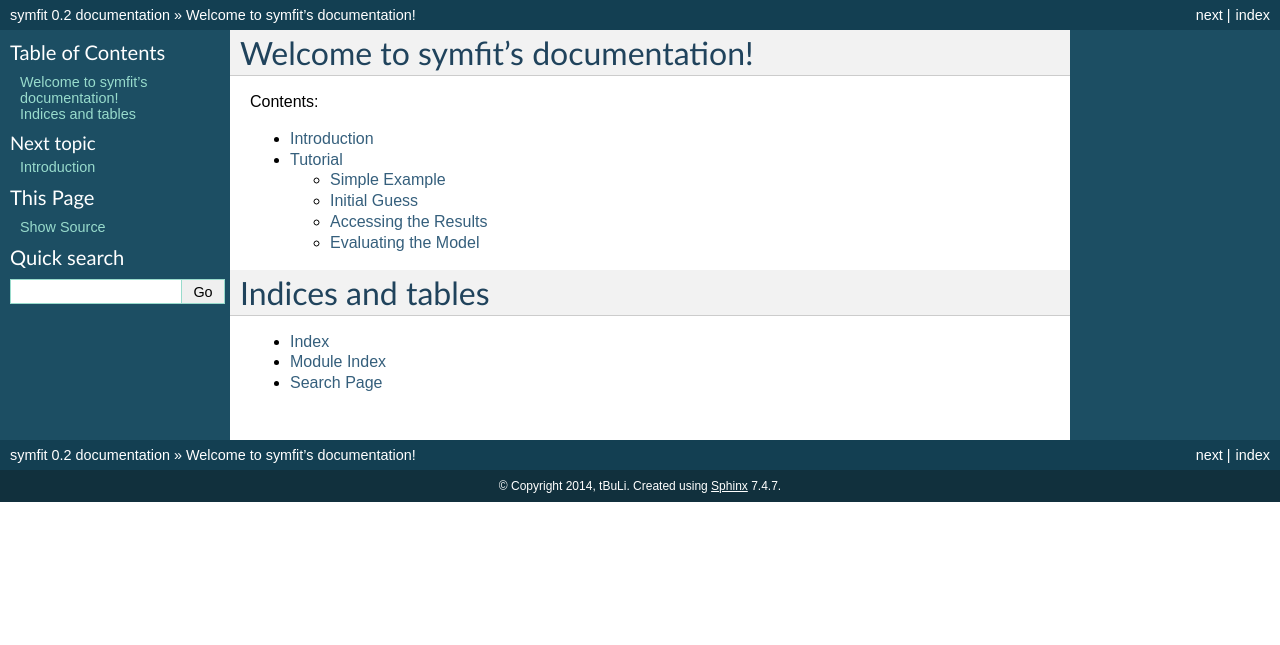
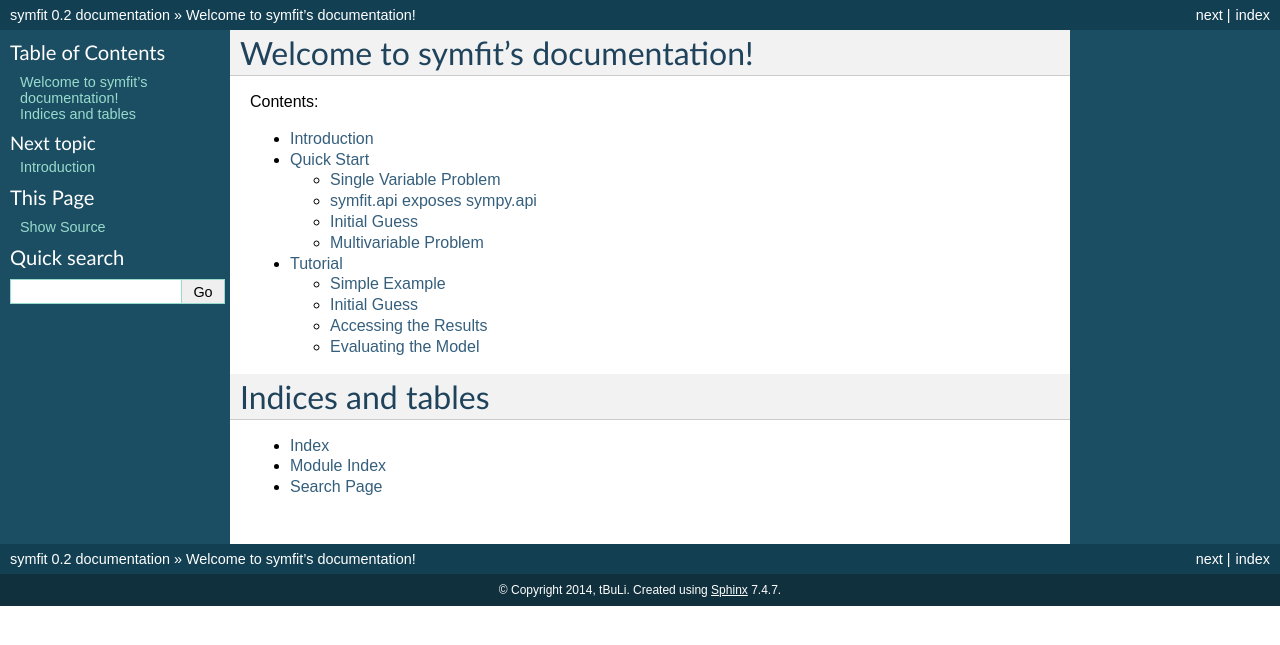
Before and after one commit to tBuLi/symfit, a Sphinx documentation site: the page built from docs/index.rst, in a window 1280 px wide. Shown: the top 645 px of the page. Built offline with Sphinx 7.4.7, drawn with Linux system fonts in a browser that asks for light colours; some of the changed lines change nothing that is shown.

Commit message:
Added quickstart

```diff
--- a/docs/index.rst
+++ b/docs/index.rst
@@ -12,6 +12,7 @@ Contents:
    :maxdepth: 2
 
    intro
+   quickstart
    tutorial
 
 
--- /dev/null
+++ b/docs/quickstart.rst
@@ -0,0 +1,76 @@
+Quick Start
+===========
+
+If you simply wan't the most important parts about symfit, this is the right place.
+
+Single Variable Problem
+-----------------------
+::
+
+  from symfit.api import Parameter, Variable, exp, Fit
+
+  A = Parameter(100, min=0)
+  b = Parameter()
+  x = Variable()
+  model = A * exp(x * b)
+
+  xdata = # your 1D xdata. This is a quick start guide, so I'm assuming you know how to get it.
+  ydata = # 1D ydata
+
+  fit = Fit(model, xdata, ydata)
+  fit_result = fit.execute()
+
+  # Plot the fit.
+  # The model *has* to be called by keyword arguments to prevent any ambiguity
+  y = model(x=xdata, **fit_result.params)
+  plt.plot(xdata, y)
+  plt.show()
+
+symfit.api exposes sympy.api
+----------------------------
+
+``symfit.api`` exposes the sympy api as well, so all mathematical expressions such as ``exp``, ``sin`` and ``pi`` are importable as well. For more, read the `sympy docs
+<http://docs.sympy.org>`_.
+
+Initial Guess
+-------------
+For fitting to work as desired you should always give a good initial guess for a parameter.
+The ``Parameter`` object can therefore be initiated with the following keywords:
+
+* ``value`` the initial guess value.
+* ``min`` Minimal value for the parameter.
+* ``max`` Maximal value for the parameter.
+* ``fixed`` Fix the value of the parameter during the fitting to ``value``.
+
+In the example above, we might change our ``Parameter``'s to the folling after looking at a plot of the data: ::
+
+  a = Parameter(value=4, min=3, max=6)
+
+Multivariable Problem
+---------------------
+
+Let M be the number of variables in your model, and N the number of data point in xdata.
+Symfit assumes xdata to be of shape N x M or even N1 x ... Ni x M dimensional, as long as either the first or last axis of the array is of the same length as the number of variables in your model.
+Currently it is assumed that the function is not vector valued, meaning that for every datapoint in xdata, only a single y value is returned.
+Vector valued functions are on my ToDo list.
+
+::
+
+  from symfit.api import Parameter, Variable, Fit
+
+  a = Parameter()
+  b = Parameter()
+  x = Variable()
+  y = Variable()
+  model = a * x**2 + b * y**2
+
+  xdata = # your NxM data.
+  ydata = # ydata
+
+  fit = Fit(model, xdata, ydata)
+  fit_result = fit.execute()
+
+  # Plot the fit.
+  y = model(x=xdata[:, 0] y=xdata[:, 1], **fit_result.params)
+  plt.plot(xdata, y)
+  plt.show()
```
